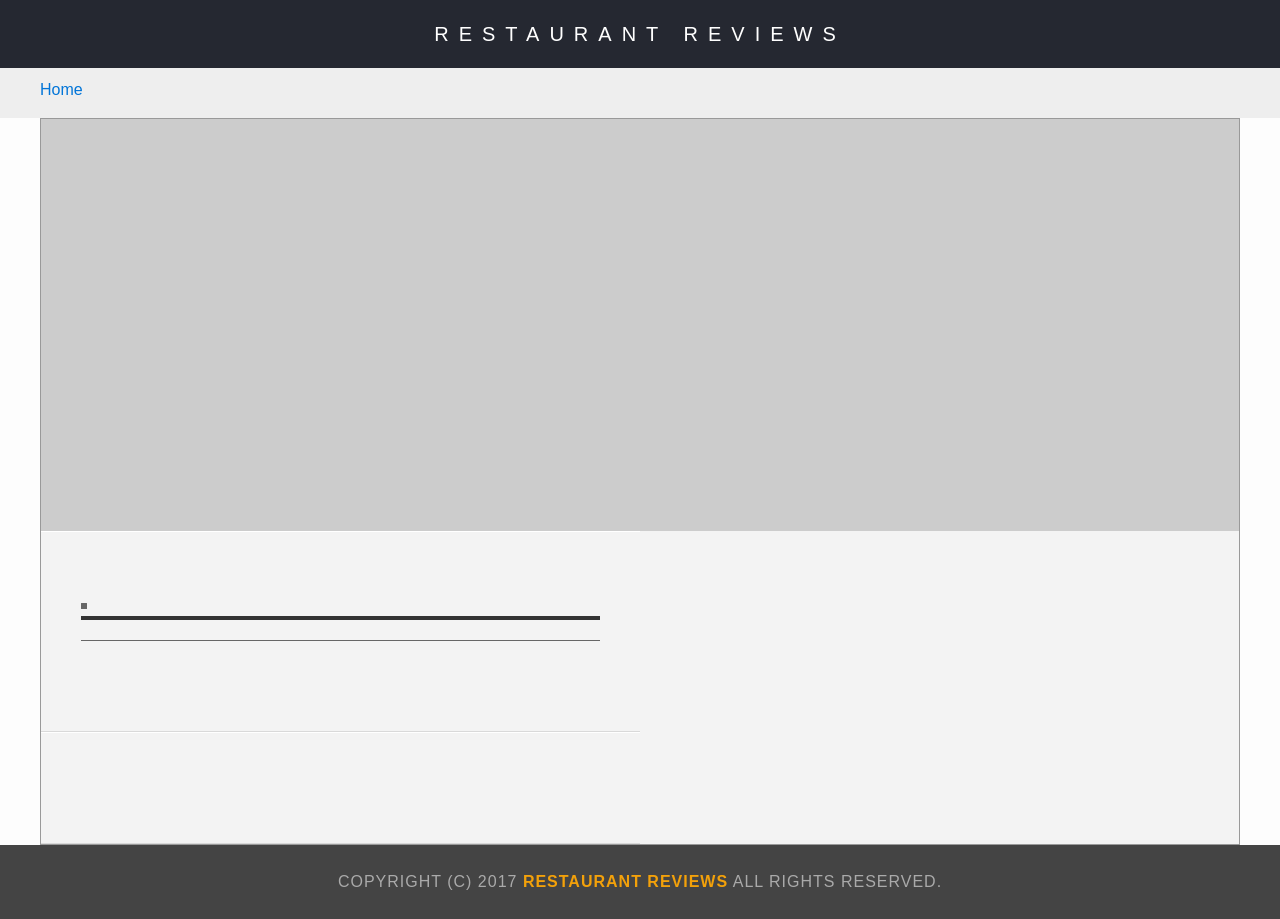
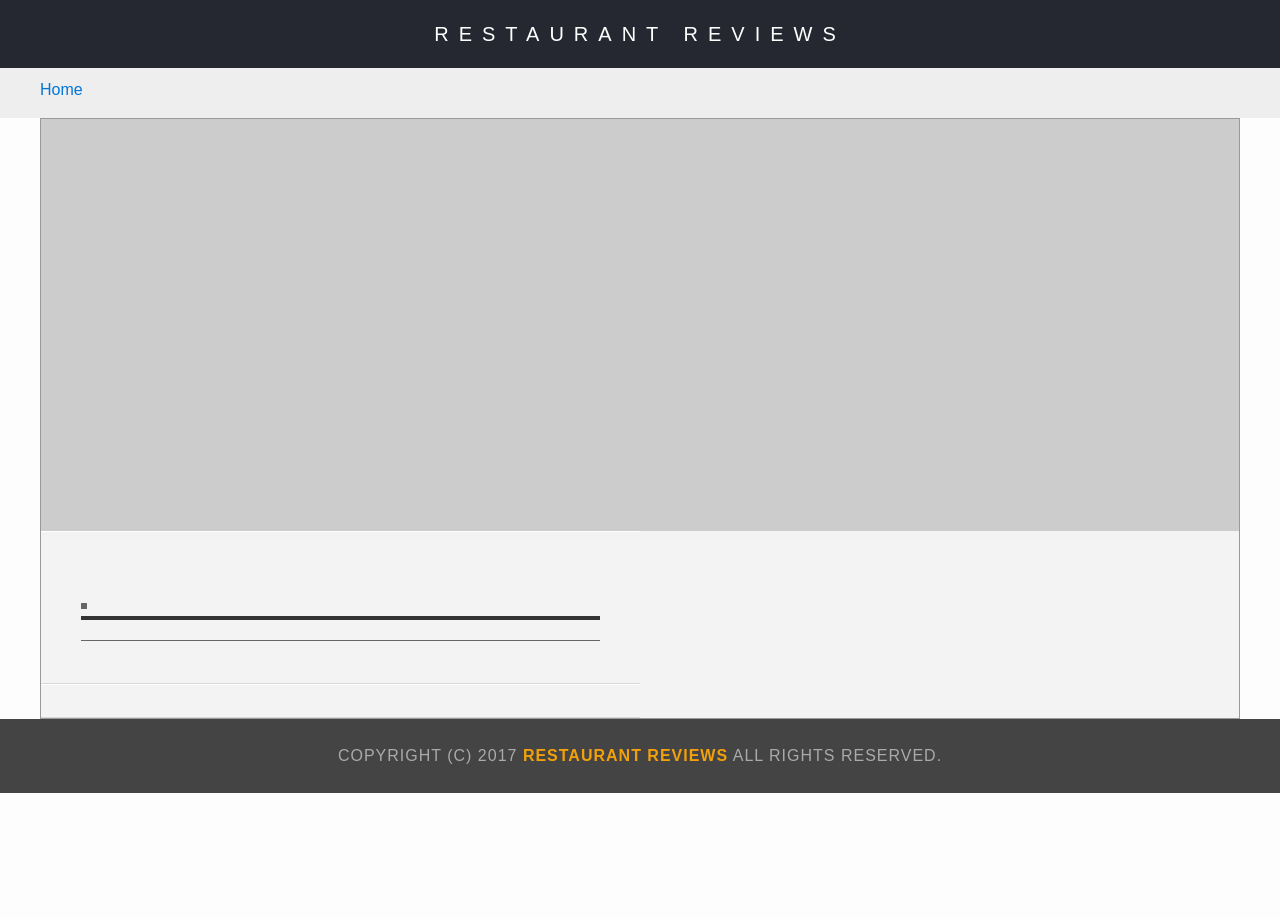
Before and after one commit to DownTheMatrix/Restaurant-Reviews-App, a website: page restaurant.html in a window 1280 px wide. After the commit the page ends 800 px from the top, so only its background shows below. Drawn offline with nearby package versions, Linux system fonts and the light colour scheme.

Commit message:
Add padding to restaurant container

```diff
--- a/css/styles.css
+++ b/css/styles.css
@@ -228,6 +228,7 @@ nav h1 a:hover {
   /* padding: 0 30px 25px; */
   text-align: center;
   max-width: 300px;
+  padding: 1em;
 }
 
 #restaurants-list .restaurant-img {
@@ -346,12 +347,12 @@ nav h1 a:hover {
 #restaurant-container, #reviews-container {
   border-bottom: 1px solid #d9d9d9;
   border-top: 1px solid #fff;
-  padding: 30px 40px 80px;
+  padding: 30px 40px 2em;
   width: 50%;
 }
 
 #reviews-container {
-  padding: 30px 40px 80px;
+  padding: 2em 40px 0em;
 }
 
 #reviews-container h2 {
```
